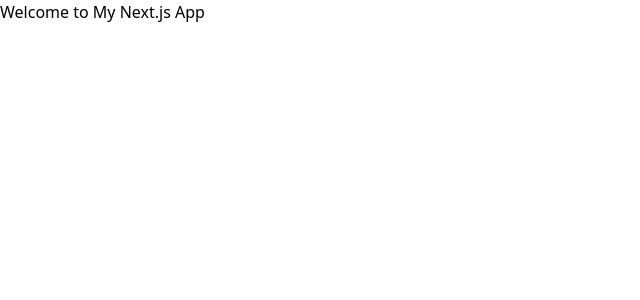
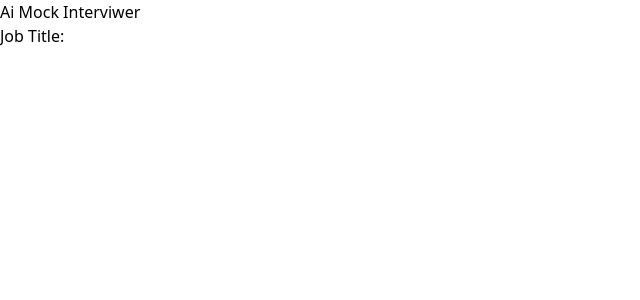
Before and after one commit to Safdari10/job-interview-app, a Next.js app: page / in a window 1280 px wide. Shown: the top 300 px of the page, without its empty margins (0-640 px from the left). Built offline with nearby package versions, Linux system fonts and the light colour scheme.

Commit message:
created stae variables, import JobTitleInput component and created title.

```diff
--- a/src/app/page.tsx
+++ b/src/app/page.tsx
@@ -1,7 +1,16 @@
+"use client";
+import JobTitleInput from "@/components/JobTitleInput";
+import { useState } from "react";
+
 export default function HomePage() {
+  const [jobTitle, setJobTitle] = useState("");
+  const [conversation, setConversation] = useState([]);
+
+  console.log(jobTitle);
   return (
-    <main className="flex items-center justify-center min-h-screen">
-      <h1 className="text-4xl font-bold">Welcome to My Next.js App</h1>
+    <main className="flex flex-col gap-2 items-center justify-center min-h-screen">
+      <h1 className="text-4xl font-bold">Ai Mock Interviwer</h1>
+      <JobTitleInput jobTitle={jobTitle} setJobTitle={setJobTitle} />
     </main>
   );
 }
```
